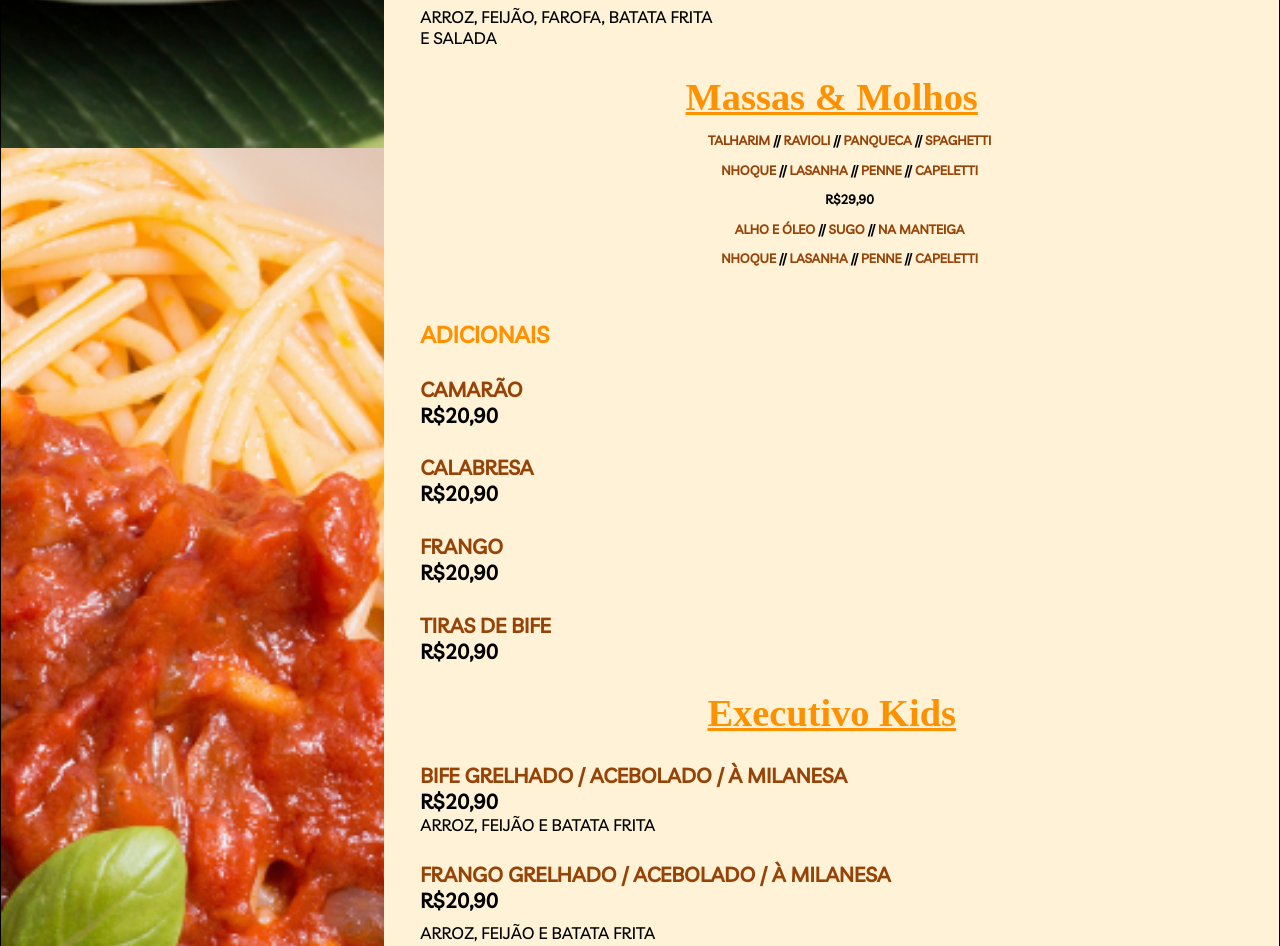
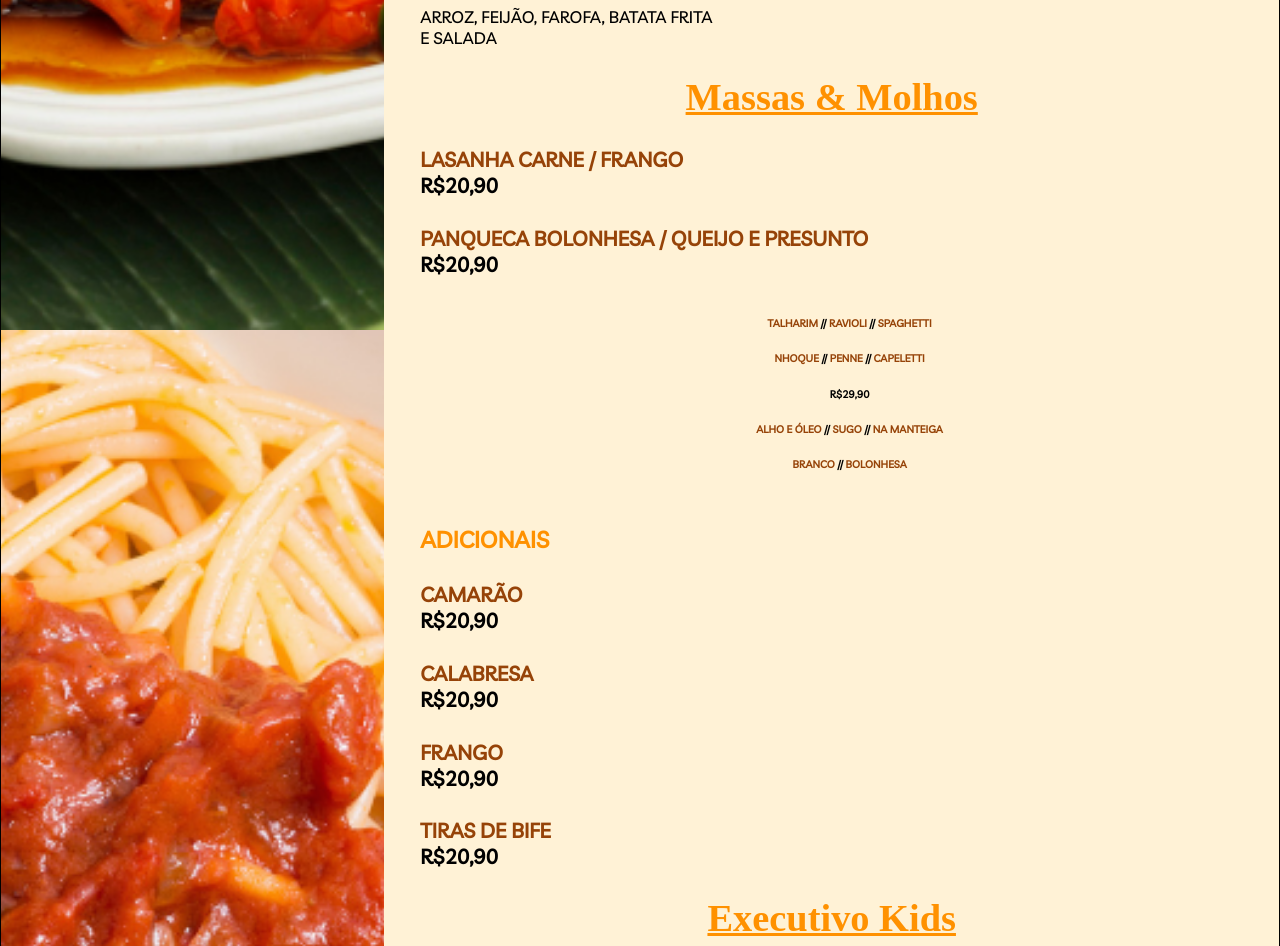
Before and after one commit to ryanpzr/menu-mamma_carmela, a plain HTML site: page docs/index.html in a window 1280 px wide. Shown: the part 2847-3793 px from the top of the page. Drawn offline with Linux system fonts and the light colour scheme; a web font is replaced by a local one.

Commit message:
Update_02_HTML

```diff
--- a/docs/index.html
+++ b/docs/index.html
@@ -142,7 +142,16 @@
             <p>ARROZ, FEIJÃO, FAROFA, BATATA FRITA <br> E SALADA</p>
 
             <h1>Massas & Molhos</h1>
-            <h4>TALHARIM <span style="color: black;">//</span> RAVIOLI <span style="color: black;">//</span> PANQUECA
+            <h3>LASANHA CARNE / FRANGO<br>
+                <h3 style="color: black; margin-top: 0%;">R$20,90</h3>
+            </h3>
+            <h3>PANQUECA BOLONHESA / QUEIJO E PRESUNTO<br>
+                <h3 style="color: black; margin-top: 0%;">R$20,90</h3>
+            </h3>
+
+            <br>
+
+            <h4>TALHARIM <span style="color: black;">//</span> RAVIOLI
                 <span style="color: black;">//</span>
                 SPAGHETTI
             </h4>
@@ -157,13 +166,13 @@
         <div class="main-right">
 
 
-            <h4>NHOQUE <span style="color: black;">//</span> LASANHA <span style="color: black;">//</span> PENNE <span
+            <h4>NHOQUE <span style="color: black;">//</span> PENNE <span
                     style="color: black;">//</span> CAPELETTI</h4>
             <h4 style="color: black;">R$29,90</h4>
             <h4>ALHO E ÓLEO <span style="color: black;">//</span> SUGO <span style="color: black;">//</span> NA MANTEIGA
             </h4>
-            <h4>NHOQUE <span style="color: black;">//</span> LASANHA <span style="color: black;">//</span> PENNE <span
-                    style="color: black;">//</span> CAPELETTI</h4>
+            <h4>BRANCO <span style="color: black;">//</span> BOLONHESA </h4>
+
 
             <h2>ADICIONAIS</h2>
             <h3>CAMARÃO<br>
@@ -361,6 +370,9 @@
             <h3>ORIGINAL - 600ML<br>
                 <h3 style="color: black; margin-top: 0%;">R$20,90</h3>
             </h3>
+            <h3>HEINEKEN - 600ML<br>
+                <h3 style="color: black; margin-top: 0%;">R$20,90</h3>
+            </h3>
 
             <h1 id="vinhos">Vinhos</h1>
             <h4 style="color: black;">Preços e Carta de Vinhos a consultar...</h4>
--- a/docs/style.css
+++ b/docs/style.css
@@ -40,9 +40,9 @@
     }
 
     h4 {
-        margin-top: 1.5%;
+        margin-top: 2.5%;
         margin-left: 4%;
-        font-size: 1.2vh;
+        font-size: 1.3vh;
         color: #964308;
         text-align: center;
         font-family: 'Livvic', sans-serif;
@@ -303,9 +303,9 @@
     }
 
     h4 {
-        margin-top: 1.5%;
+        margin-top: 2.5%;
         margin-left: 4%;
-        font-size: 1vh;
+        font-size: 1.3vh;
         color: #964308;
         text-align: center;
         font-family: 'Livvic', sans-serif;
@@ -557,9 +557,9 @@
     }
 
     h4 {
-        margin-top: 1.5%;
+        margin-top: 2.5%;
         margin-left: 4%;
-        font-size: 1vh;
+        font-size: 1.3vh;
         color: #964308;
         text-align: center;
         font-family: 'Livvic', sans-serif;
@@ -660,9 +660,9 @@
     }
 
     h4 {
-        margin-top: 1.5%;
+        margin-top: 2.5%;
         margin-left: 4%;
-        font-size: 1vw;
+        font-size: 1.3vh;
         color: #964308;
         text-align: center;
         font-family: 'Livvic', sans-serif;
```
